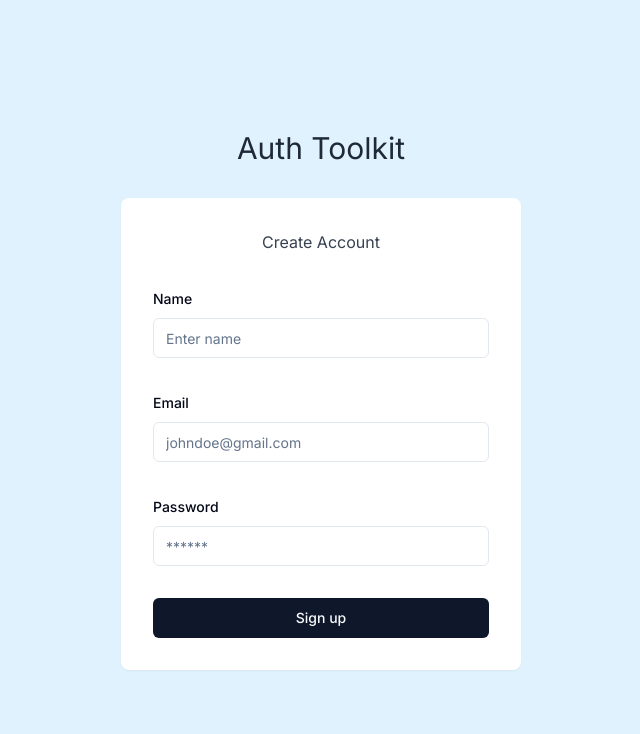
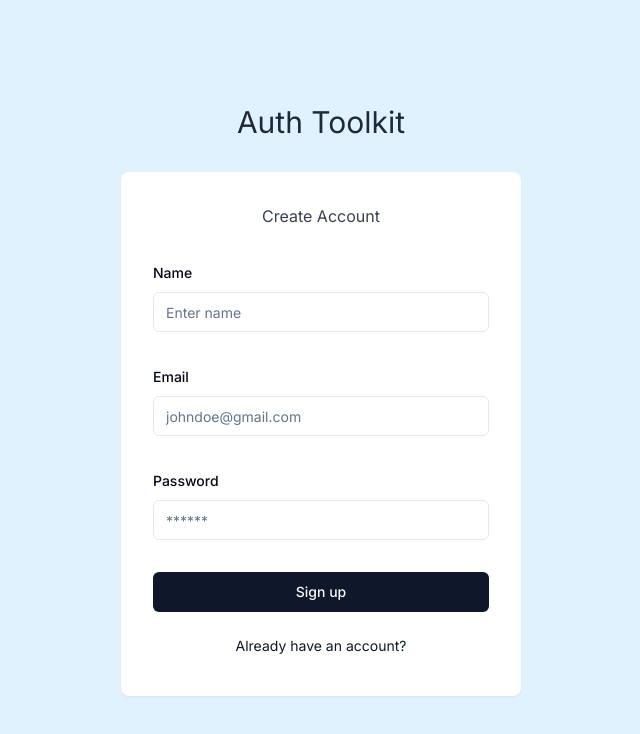
Before and after one commit to PS1242/Auth-toolkit, a Next.js app: page /auth/sign-up in a window 1280 px wide. Shown: the top 734 px of the page, without its empty margins (319-959 px from the left). Built offline with nearby package versions, Linux system fonts and the light colour scheme.

Commit message:
sign in link on sign up card

```diff
--- a/app/auth/sign-up/page.tsx
+++ b/app/auth/sign-up/page.tsx
@@ -11,6 +11,7 @@ import {
 } from "@/components/ui/form";
 import { Input } from "@/components/ui/input";
 import { zodResolver } from "@hookform/resolvers/zod";
+import Link from "next/link";
 import { useForm } from "react-hook-form";
 import { z } from "zod";
 
@@ -94,6 +95,14 @@ export default function SignUpPage() {
           </Button>
         </form>
       </Form>
+      <Button
+        className="font-normal w-full mt-4 "
+        variant={"link"}
+        size={"sm"}
+        asChild
+      >
+        <Link href={"/auth/sign-in"}>Already have an account?</Link>
+      </Button>
     </div>
   );
 }
--- a/app/page.tsx
+++ b/app/page.tsx
@@ -1,5 +1,6 @@
 import { Button } from "@/components/ui/button";
 import { cn } from "@/lib/utils";
+import { ArrowRight } from "lucide-react";
 import Link from "next/link";
 
 export default function HomePage() {
@@ -9,10 +10,10 @@ export default function HomePage() {
         <h1 className="font text-3xl text-gray-800 mb-8">Auth Toolkit</h1>
         <Button className="p-9 text-2xl group rounded-full" asChild>
           <Link href={"/auth/sign-in"}>
-            <h2>
+            <h2 className="flex gap-1 items-center">
               Sign in{" "}
               <span className="inline-block transition-transform group-hover:translate-x-1 motion-reduce:transform-none">
-                -&gt;
+                <ArrowRight />
               </span>
             </h2>
           </Link>
```
